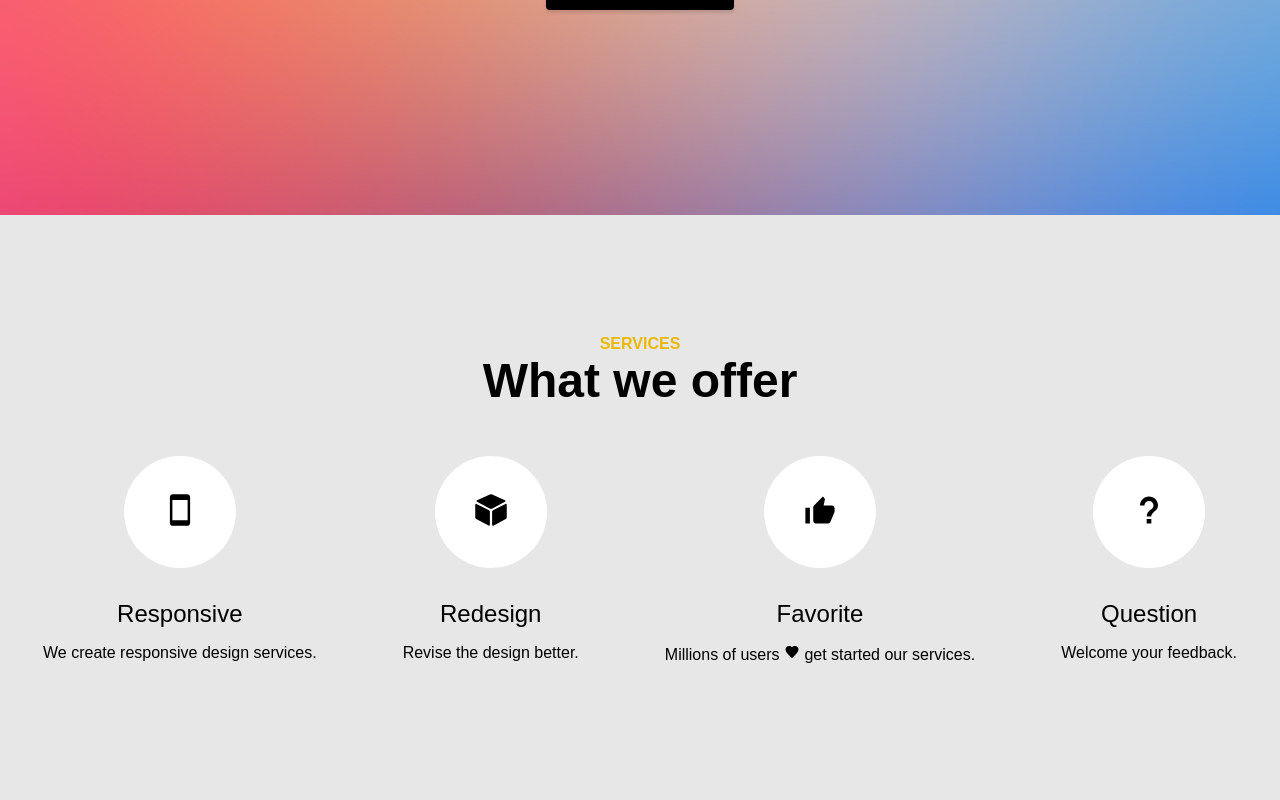
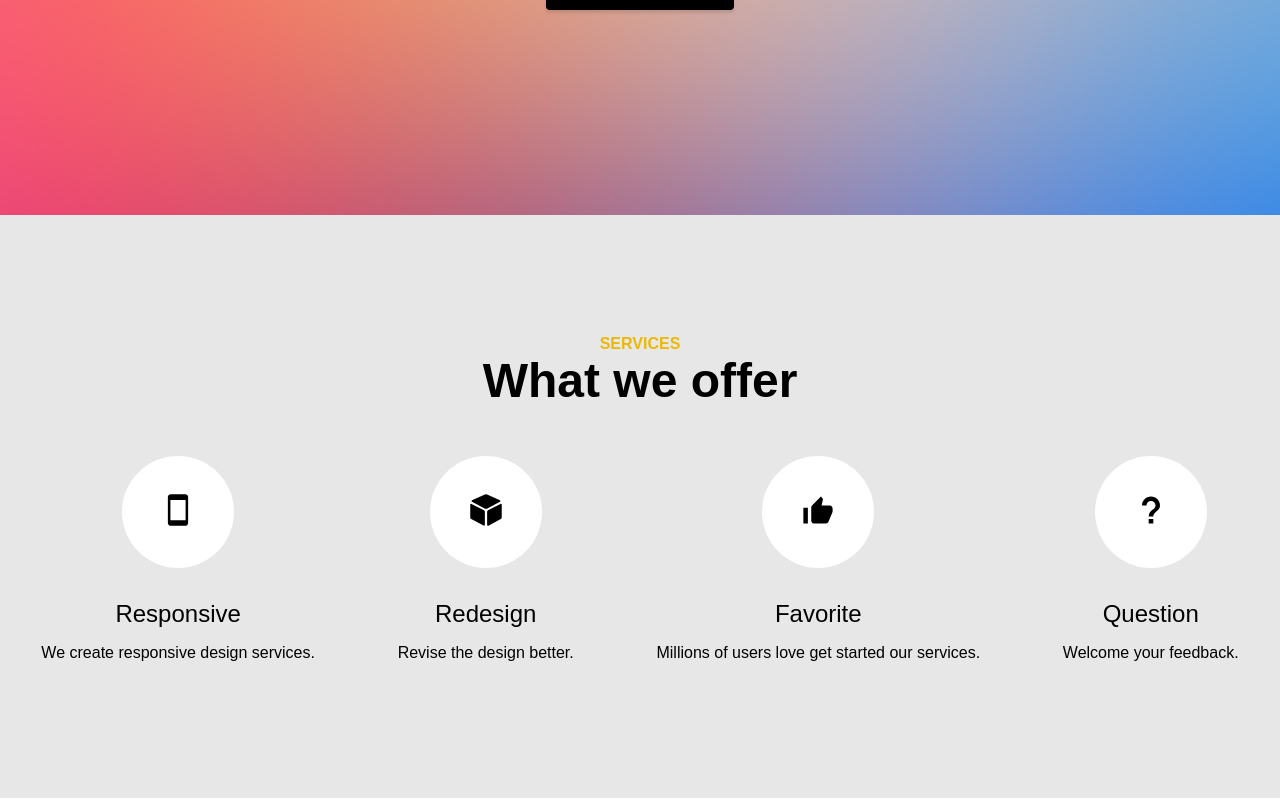
Before and after one commit to marieooq/react_portfolio, a React (Create React App) app: page / in a window 1280 px wide. Shown: the part 499-1299 px from the top of the page. Built offline with nearby package versions, Linux system fonts and the light colour scheme.

Commit message:
make services area reusable using React flamework

```diff
--- a/src/Services.css
+++ b/src/Services.css
@@ -43,3 +43,7 @@
     color: inherit;
     font-size: 24px;
 }
+
+.services > .row > div > p{
+    font-size: 16px;
+}
--- a/src/Services.js
+++ b/src/Services.js
@@ -9,38 +9,51 @@ class Services extends React.Component{
         <h2>What we offer</h2>
 
         <div className="row">
-          <div>
-            <span>
-              <ion-icon name="phone-portrait"></ion-icon>
-            </span>
-            <h4>Responsive</h4>
-            <p>We create responsive design services.</p>
-          </div>
-          <div>
-            <span>
-              <ion-icon name="cube"></ion-icon>
-            </span>
-            <h4>Redesign</h4>
-            <p>Revise the design better.</p>
-          </div>
-          <div>
-            <span>
-              <ion-icon name="thumbs-up"></ion-icon>
-            </span>
-            <h4>Favorite</h4>
-            <p>Millions of users <ion-icon name="heart"></ion-icon> get started our services.</p>
-          </div>
-          <div>
-            <span>
-              <ion-icon name="help"></ion-icon>
-            </span>
-            <h4>Question</h4>
-            <p>Welcome your feedback.</p>
-          </div>
+          <Icons myIcon={iconObj[0].icon} myTitle={iconObj[0].title} myDiscription={iconObj[0].discription} />
+          <Icons myIcon={iconObj[1].icon} myTitle={iconObj[1].title} myDiscription={iconObj[1].discription} />
+          <Icons myIcon={iconObj[2].icon} myTitle={iconObj[2].title} myDiscription={iconObj[2].discription} />
+          <Icons myIcon={iconObj[3].icon} myTitle={iconObj[3].title} myDiscription={iconObj[3].discription} />
         </div>
       </div>
     );
   }
 }
 
+const iconObj = [
+  {
+    icon: <ion-icon name="phone-portrait"></ion-icon>,
+    title: 'Responsive',
+    discription: 'We create responsive design services.'
+  },
+  {
+    icon: <ion-icon name="cube"></ion-icon>,
+    title: 'Redesign',
+    discription: 'Revise the design better.'
+  },
+  {
+    icon: <ion-icon name="thumbs-up"></ion-icon>,
+    title: 'Favorite',
+    discription: 'Millions of users love get started our services.'
+  },
+  {
+    icon: <ion-icon name="help"></ion-icon>,
+    title: 'Question',
+    discription: 'Welcome your feedback.'
+  }
+];
+
+class Icons extends React.Component{
+  render(){
+      return (
+        <div>
+          <span>
+            {this.props.myIcon}
+          </span>
+          <h4>{this.props.myTitle}</h4>
+          <p>{this.props.myDiscription}</p>
+        </div>
+      );
+
+    }
+}
 export default Services;
```
